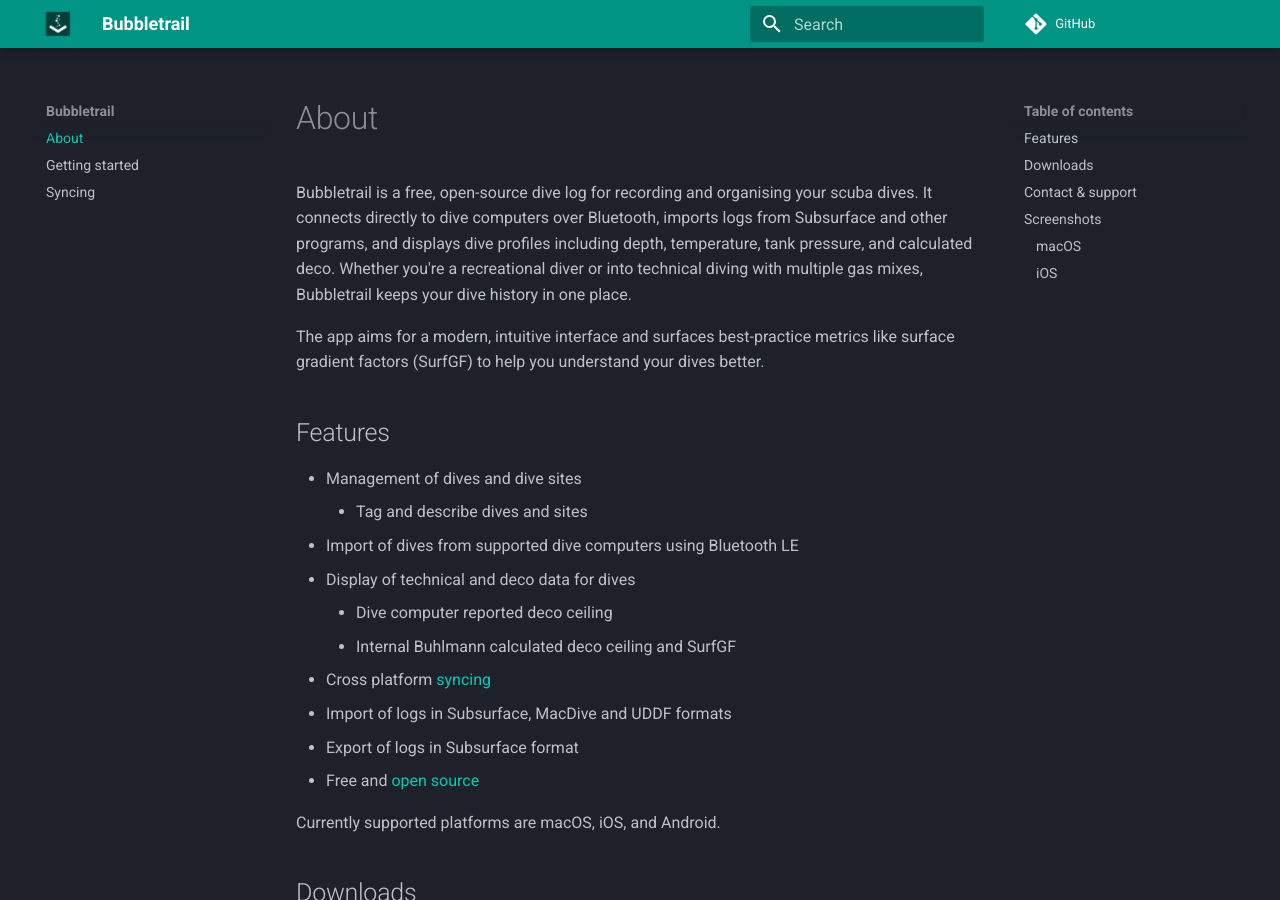
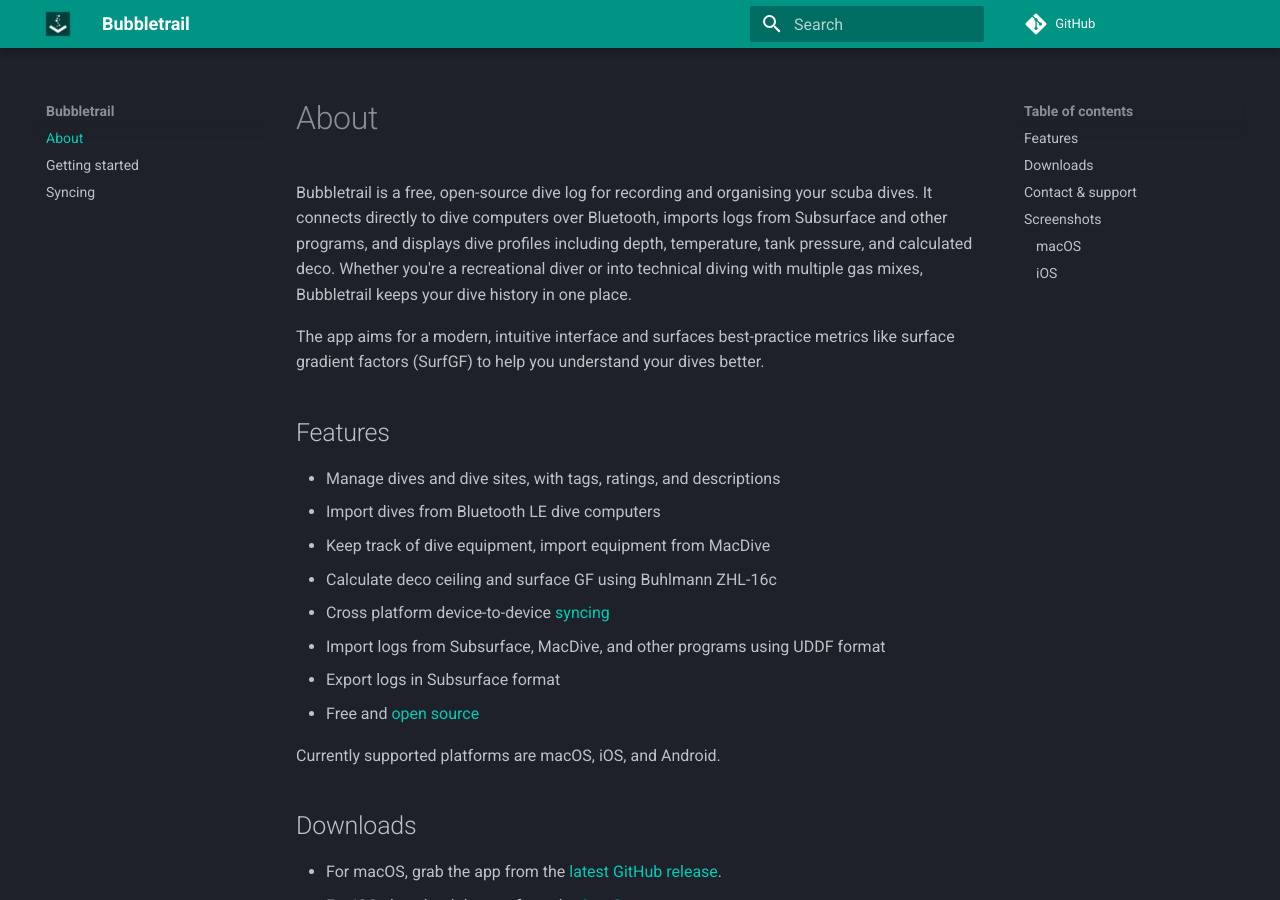
Before and after one commit to bubbletrail/bubbletrail.github.io, an MkDocs documentation site: the page built from docs/index.md, in a window 1280 px wide and 900 px high. Built offline with MkDocs 1.6.1 and Material for MkDocs 9.7.7, drawn with Linux system fonts in a browser that asks for light colours; comment, search, counter and statistics services are not loaded.

Commit message:
chore: clarify features
Signed-off-by: Jakob Borg <jakob@kastelo.net>

```diff
--- a/docs/index.md
+++ b/docs/index.md
@@ -13,15 +13,13 @@ dives better.
 
 ## Features
 
-- Management of dives and dive sites
-    - Tag and describe dives and sites
-- Import of dives from supported dive computers using Bluetooth LE
-- Display of technical and deco data for dives
-    - Dive computer reported deco ceiling
-    - Internal Buhlmann calculated deco ceiling and SurfGF
-- Cross platform [syncing](syncing.md)
-- Import of logs in Subsurface, MacDive and UDDF formats
-- Export of logs in Subsurface format
+- Manage dives and dive sites, with tags, ratings, and descriptions
+- Import dives from Bluetooth LE dive computers
+- Keep track of dive equipment, import equipment from MacDive
+- Calculate deco ceiling and surface GF using Buhlmann ZHL-16c
+- Cross platform device-to-device [syncing](syncing.md)
+- Import logs from Subsurface, MacDive, and other programs using UDDF format
+- Export logs in Subsurface format
 - Free and [open source](https://github.com/bubbletrail/bubbletrail/)
 
 Currently supported platforms are macOS, iOS, and Android.
```
